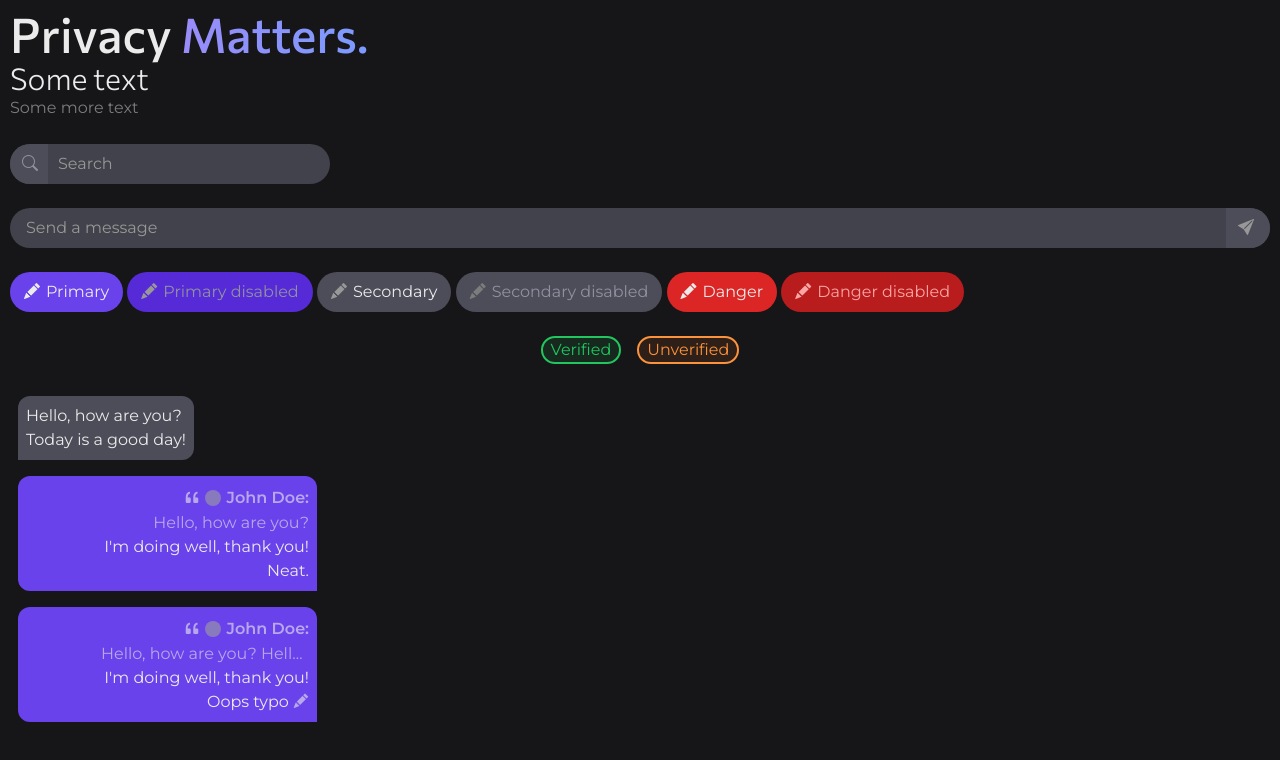
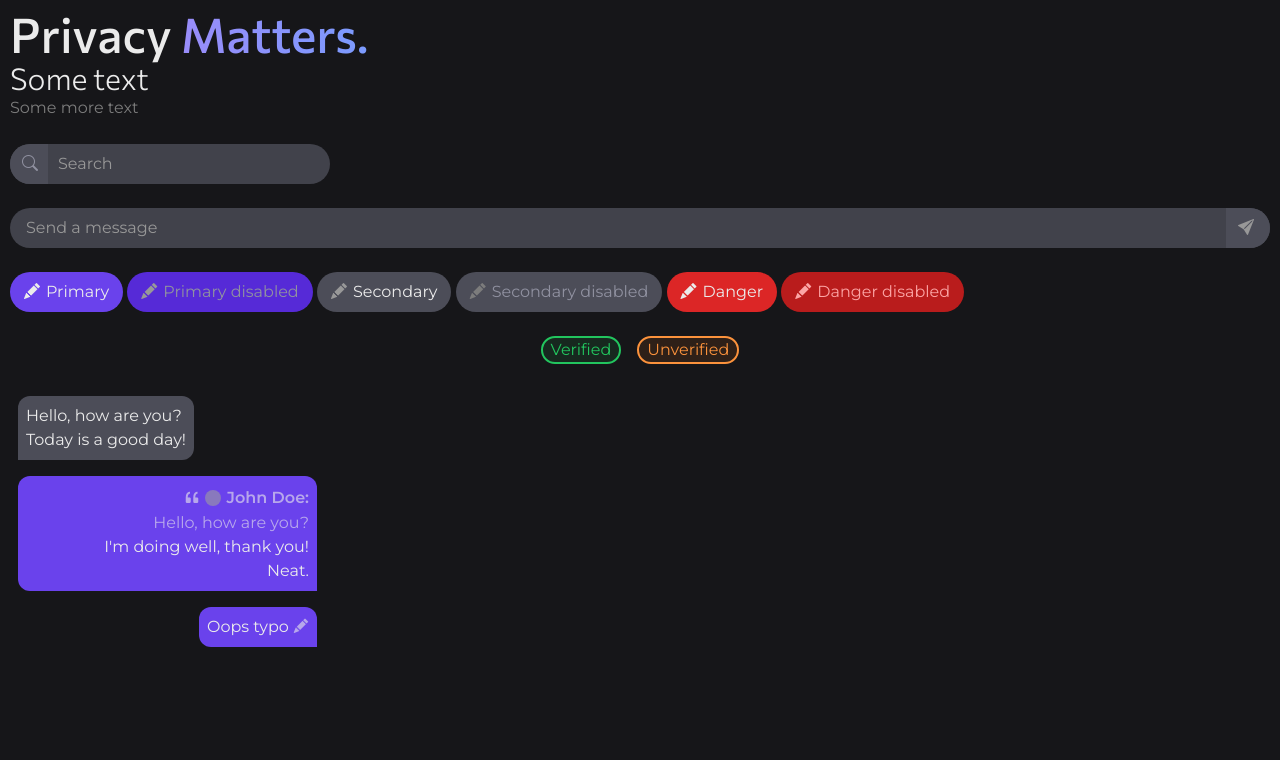
Before and after one commit to MorganDilling/whispr-tailwind-testing, a SvelteKit app: page /components in a window 1280 px wide. Shown: the top 760 px of the page. Built offline with nearby package versions, Linux system fonts and the light colour scheme; grey boxes are pictures that could not be loaded.

Commit message:
remove redundant code

```diff
--- a/src/routes/components/+page.svelte
+++ b/src/routes/components/+page.svelte
@@ -221,19 +221,6 @@
 		on:hide-tooltip={hideTooltip}
 		messages={[
 			{
-				content: "I'm doing well, thank you!",
-				author: {
-					name: 'Jane Doe'
-				},
-				quote: {
-					content:
-						'Hello, how are you? Hello, how are you? Hello, how are you? Hello, how are you? Hello, how are you? Hello, how are you? Hello, how are you? Hello, how are you? Hello, how are you? Hello, how are you? Hello, how are you? ',
-					author: {
-						name: 'John Doe'
-					}
-				}
-			},
-			{
 				content: 'Oops typo',
 				author: {
 					name: 'Jane Doe'
```
